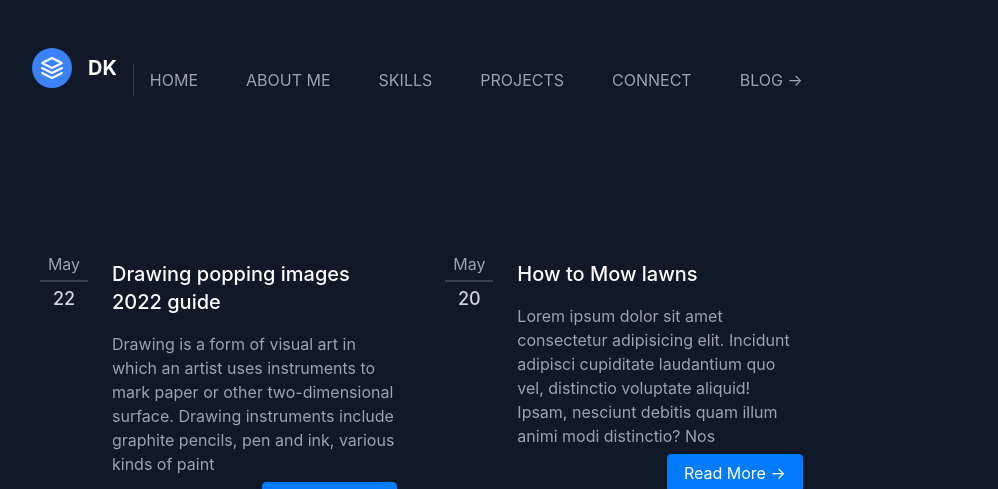
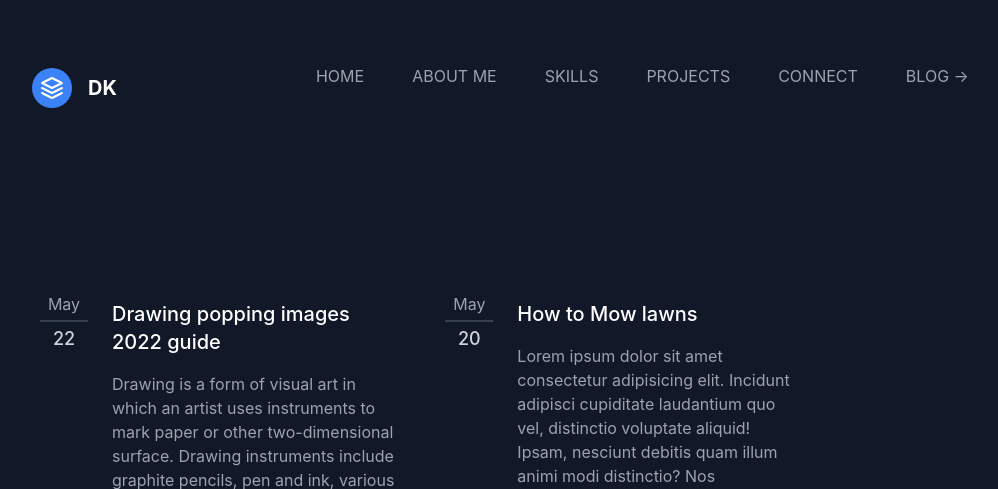
Before and after one commit to NjeruKariuki/Resume-online, a Django app: page /blog/ in a window 1280 px wide. Shown: the top 489 px of the page, without its empty margins (16-1014 px from the left). Run offline with Django 4.2, Linux system fonts and the light colour scheme; data comes from the database, SQL or seed files in the repository; some libraries are stand-ins or nearby versions.

Commit message:
changed nav style

```diff
--- a/portfolio/templates/portfolio/base.html
+++ b/portfolio/templates/portfolio/base.html
@@ -15,7 +15,7 @@
 </head>
 <body>
     <!--header-->
-    <header class="navigation text-gray-400 bg-gray-900 body-font">
+    <header class="justify-between navigation text-gray-400 bg-gray-900 body-font">
         <div class="container mx-auto flex flex-wrap p-5 flex-col md:flex-row items-center">
           <a  href="{% url 'portfolio-home' %}" class="flex title-font font-medium items-center text-white mb-4 md:mb-0">
             <svg xmlns="http://www.w3.org/2000/svg" fill="none" stroke="currentColor" stroke-linecap="round" stroke-linejoin="round" stroke-width="2" class="w-10 h-10 text-white p-2 bg-blue-500 rounded-full" viewBox="0 0 24 24">
@@ -23,7 +23,8 @@
             </svg>
             <span class="ml-3 text-xl font-weight-bold">DK</span>
           </a>
-          <nav class="md:mr-auto md:ml-4 md:py-1 md:pl-4 md:border-l md:border-gray-700	flex flex-wrap items-right text-base justify-center float-right">
+          <!--  md:mr-auto md:ml-4 md:py-1 md:pl-4 md:border-l md:border-gray-700-->
+          <nav class="flex block mb-12 py-3 mx-auto flex-col md:flex-row flex-wrap items-right text-base  justify-between">
             <a href="/" class="mr-5 hover:text-white">HOME</a>
             <a onclick="scrollToAbout()" class="mr-5 hover:text-white">ABOUT ME</a>
             <a onclick="scrollToServices()" class="mr-5 hover:text-white">SKILLS</a>
```
